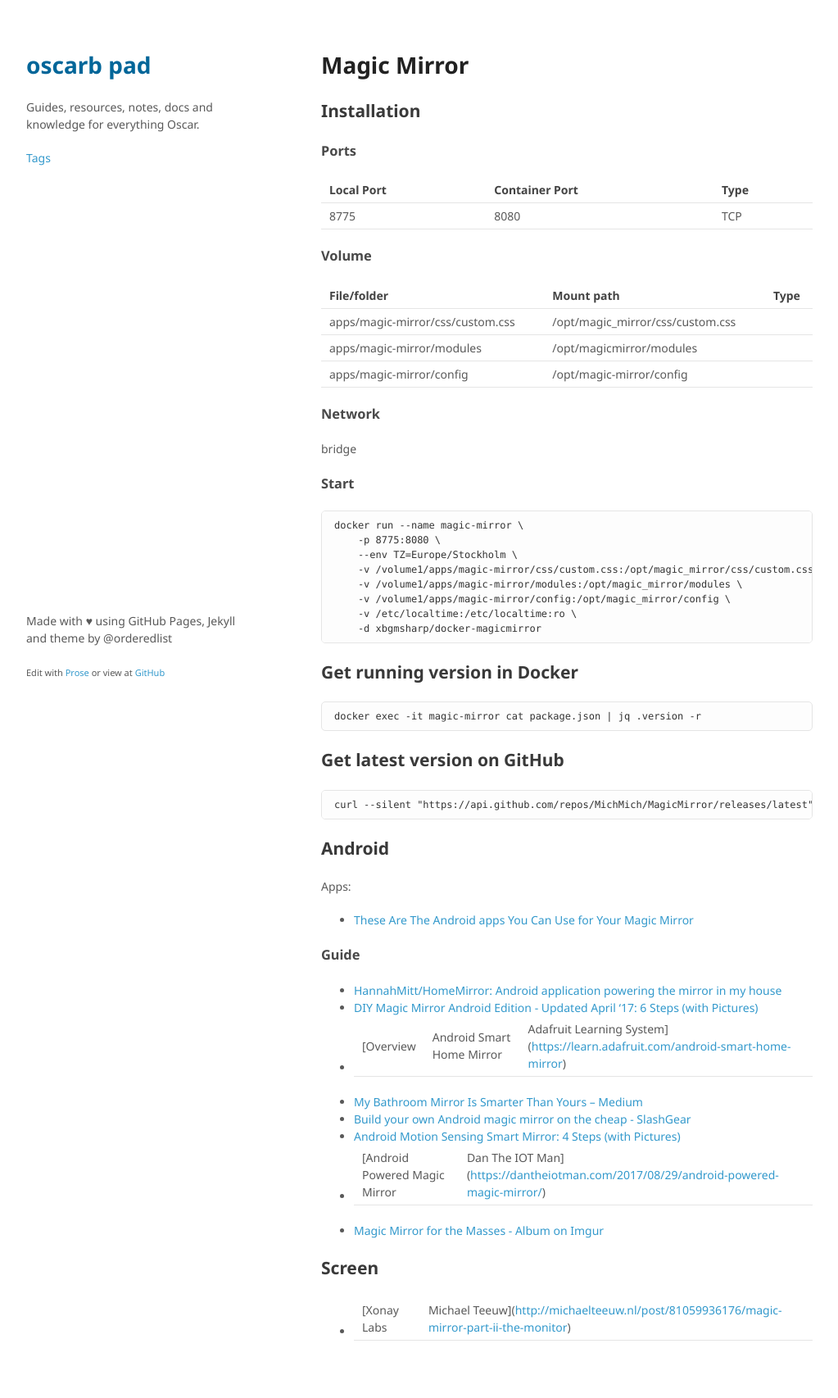
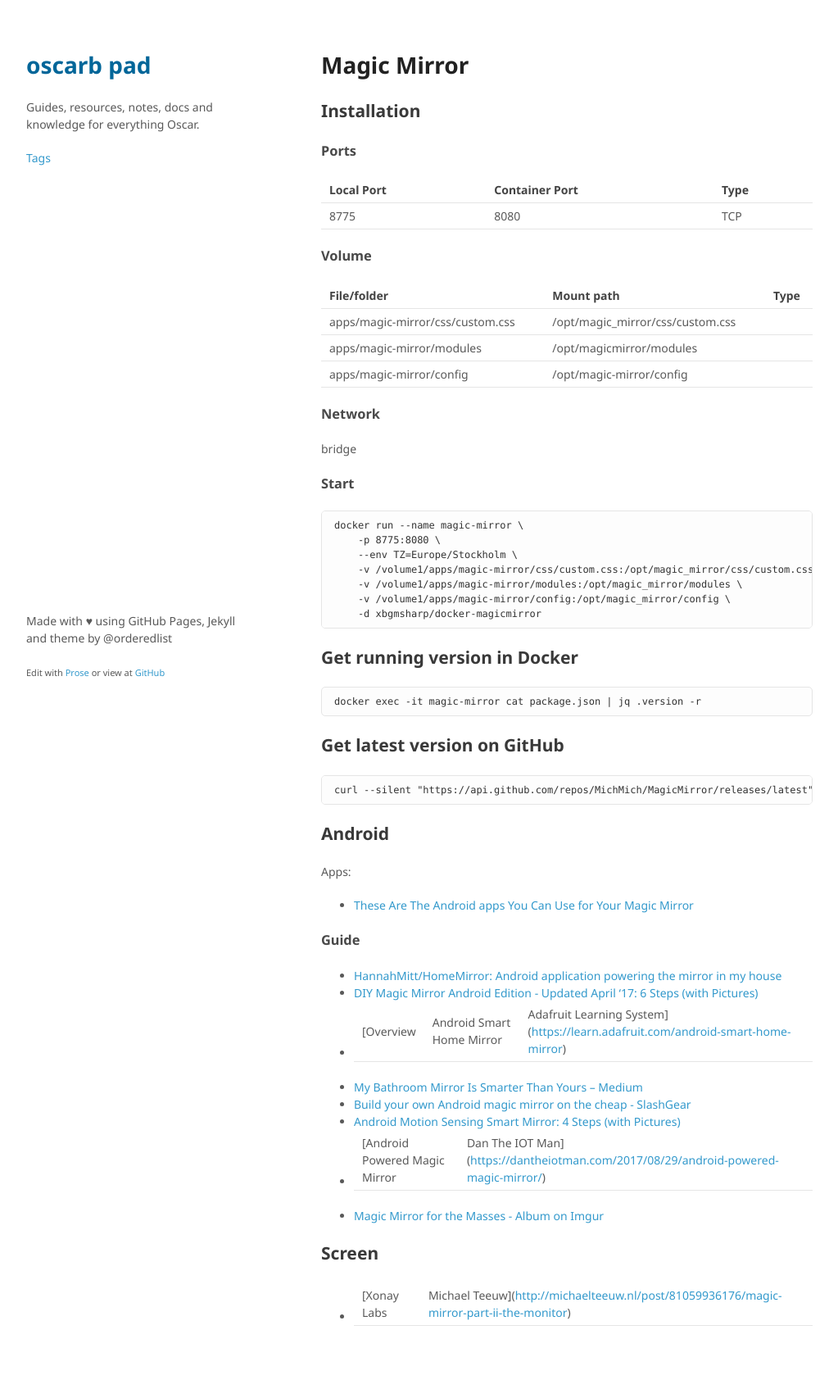
Before and after one commit to oscarb/pad, a Jekyll site: the page built from _docs/magic-mirror.md, in a window 1280 px wide. Shown: the whole page at 82% size, without its empty margins (128-1151 px from the left). Built offline with Jekyll 4.4.1, drawn with Linux system fonts in a browser that asks for light colours; some web fonts are replaced.

Commit message:
Update magic-mirror.md

````diff
--- a/_docs/magic-mirror.md
+++ b/_docs/magic-mirror.md
@@ -39,7 +39,6 @@ docker run --name magic-mirror \
     -v /volume1/apps/magic-mirror/css/custom.css:/opt/magic_mirror/css/custom.css \
     -v /volume1/apps/magic-mirror/modules:/opt/magic_mirror/modules \
     -v /volume1/apps/magic-mirror/config:/opt/magic_mirror/config \
-    -v /etc/localtime:/etc/localtime:ro \
     -d xbgmsharp/docker-magicmirror
 ```
 
````
